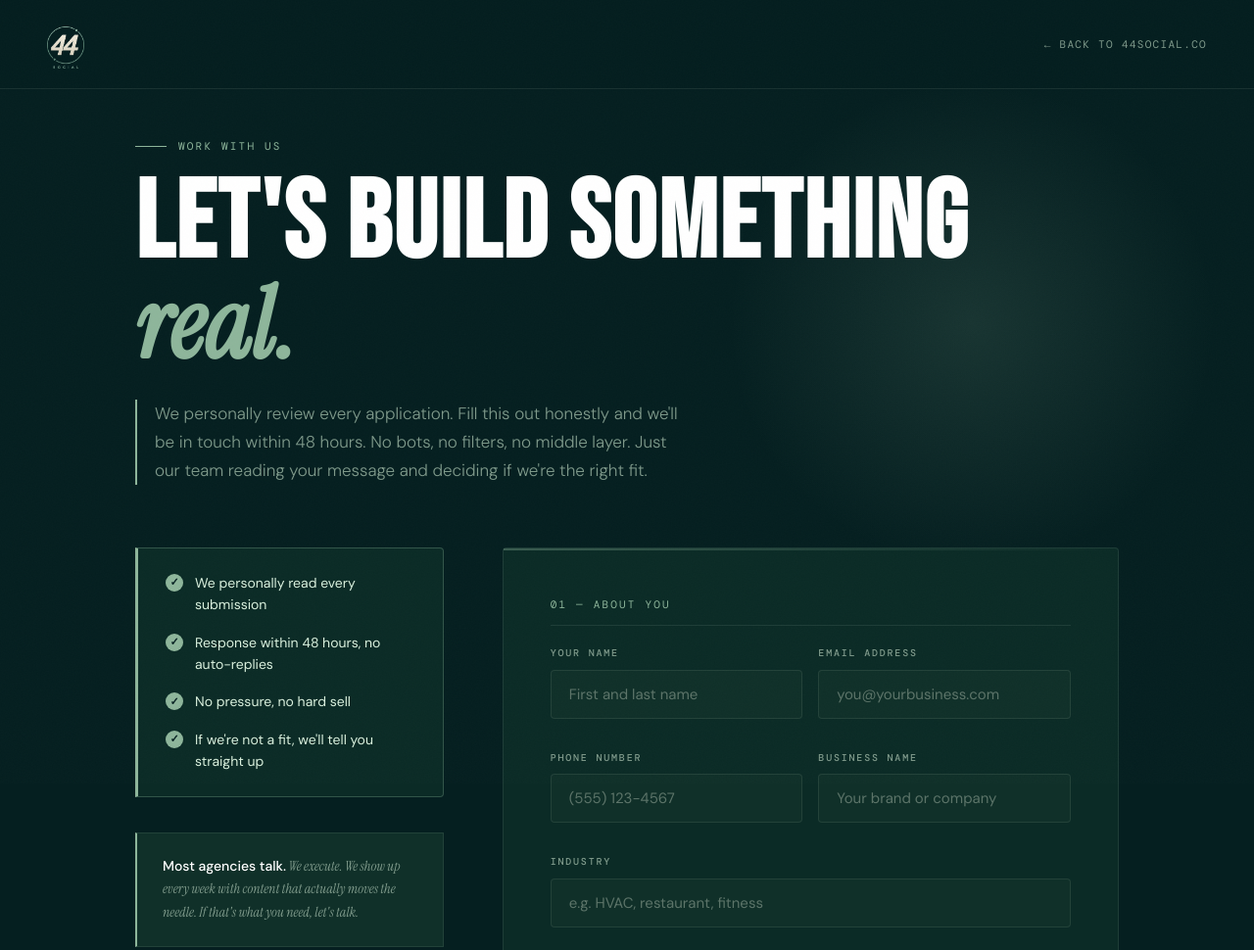
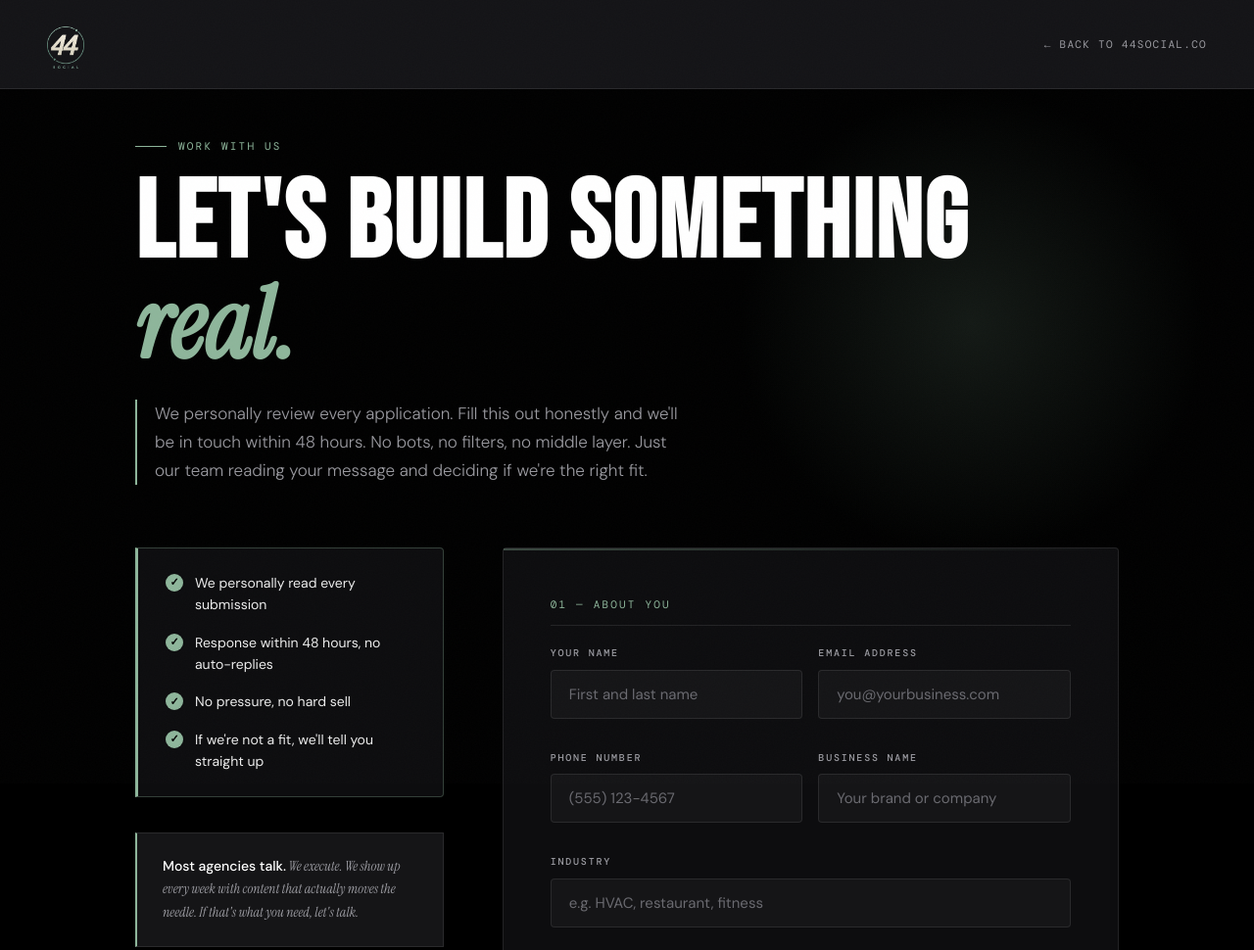
Before and after one commit to floydieco/44socialco, a plain HTML site: page apply/index.html in a window 1280 px wide. Shown: the top 970 px of the page at 98% size. Drawn offline with nearby package versions, Linux system fonts and the light colour scheme.

Commit message:
Apply page: black + charcoal theme

```diff
--- a/apply/index.html
+++ b/apply/index.html
@@ -32,18 +32,18 @@ src="https://www.facebook.com/tr?id=942383486241911&ev=PageView&noscript=1"
 *, *::before, *::after { box-sizing: border-box; margin: 0; padding: 0; }
 
 :root {
---bg: #051F20;
---bg2: #0B2B26;
---bg3: #103029;
---bg4: #163832;
+--bg: #000000;
+--bg2: #0d0d0f;
+--bg3: #151517;
+--bg4: #1e1e22;
 --amber: #8EB69B;
 --amber-dim: rgba(142,182,155,0.14);
 --amber-line: rgba(142,182,155,0.30);
---text: #DAF1DE;
---text2: #7f9a8b;
---muted: #5c7469;
+--text: #ededed;
+--text2: #9a9aa0;
+--muted: #6a6a70;
 --white: #ffffff;
---border: rgba(218,241,222,0.09);
+--border: rgba(255,255,255,0.09);
 --font-display: 'Bebas Neue', sans-serif;
 --font-serif: 'Instrument Serif', serif;
 --font-body: 'DM Sans', sans-serif;
@@ -82,7 +82,7 @@ padding: 20px 48px;
 display: flex;
 justify-content: space-between;
 align-items: center;
-background: rgba(5,31,32,0.95);
+background: rgba(22,22,25,0.95);
 backdrop-filter: blur(12px);
 -webkit-backdrop-filter: blur(12px);
 border-bottom: 1px solid var(--border);
```
